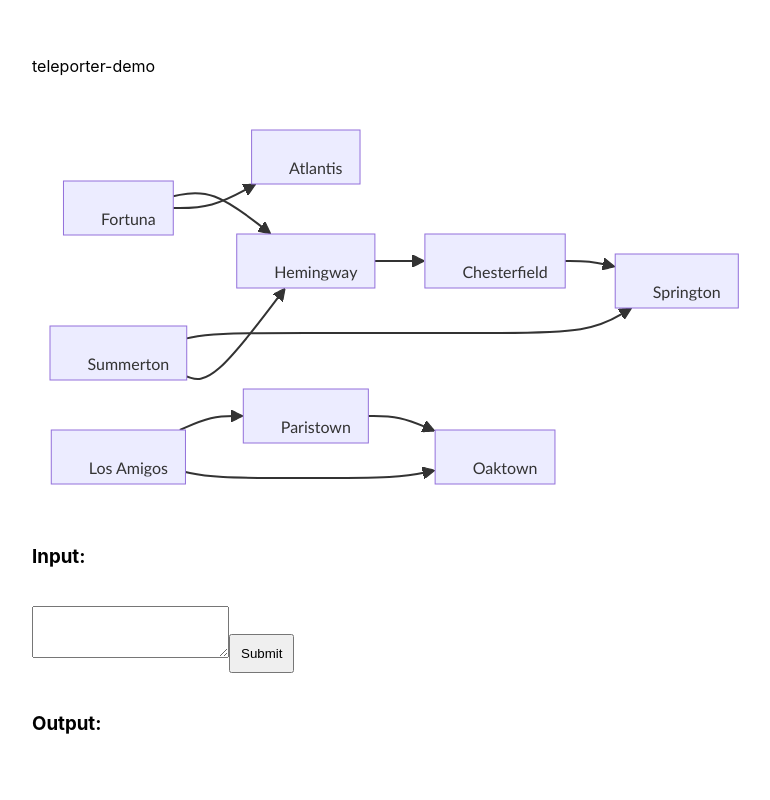
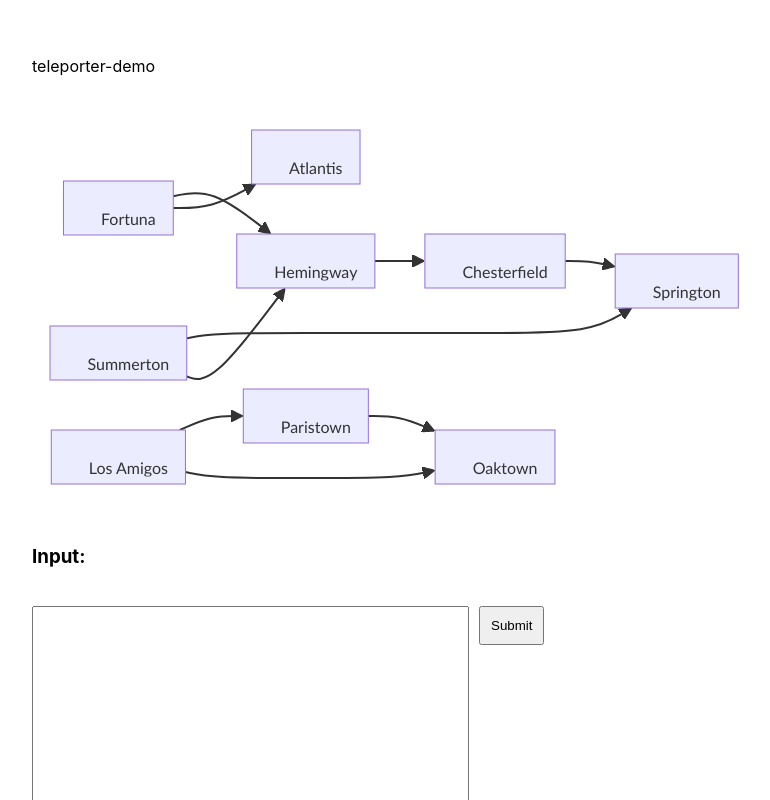
Before and after one commit to banzaiMimic/teleporter-gart, a React (Create React App) app in the folder teleporter-react/: page / in a window 1280 px wide. Shown: the top 800 px of the page, without its empty margins (8-778 px from the left). Built offline with nearby package versions, Linux system fonts and the light colour scheme.

Commit message:
css updated for textarea and submit button

```diff
--- a/teleporter-react/src/App.css
+++ b/teleporter-react/src/App.css
@@ -5,3 +5,12 @@
 .edgeLabel {
   display: none;
 }
+
+form {
+  display: flex;
+  align-items: flex-start;
+}
+
+.btn-submit {
+  margin-left:10px;
+}
--- a/teleporter-react/src/components/QueryUi.js
+++ b/teleporter-react/src/components/QueryUi.js
@@ -42,11 +42,11 @@
       <>
         <h3>Input:</h3>
         <form onSubmit={(e) => this.handleSubmit(e)}>
-          <textarea
+          <textarea cols={50} rows={16}
             value={this.state.teleporterInput}
             onChange={(e) => this.handleInputChange(e)}
           />
-          <input type ="submit" value="Submit" />
+          <input className="btn-submit" type ="submit" value="Submit" />
         </form>
         <h3>Output:</h3>
         <p>{this.state.teleporterInput}</p>
```
